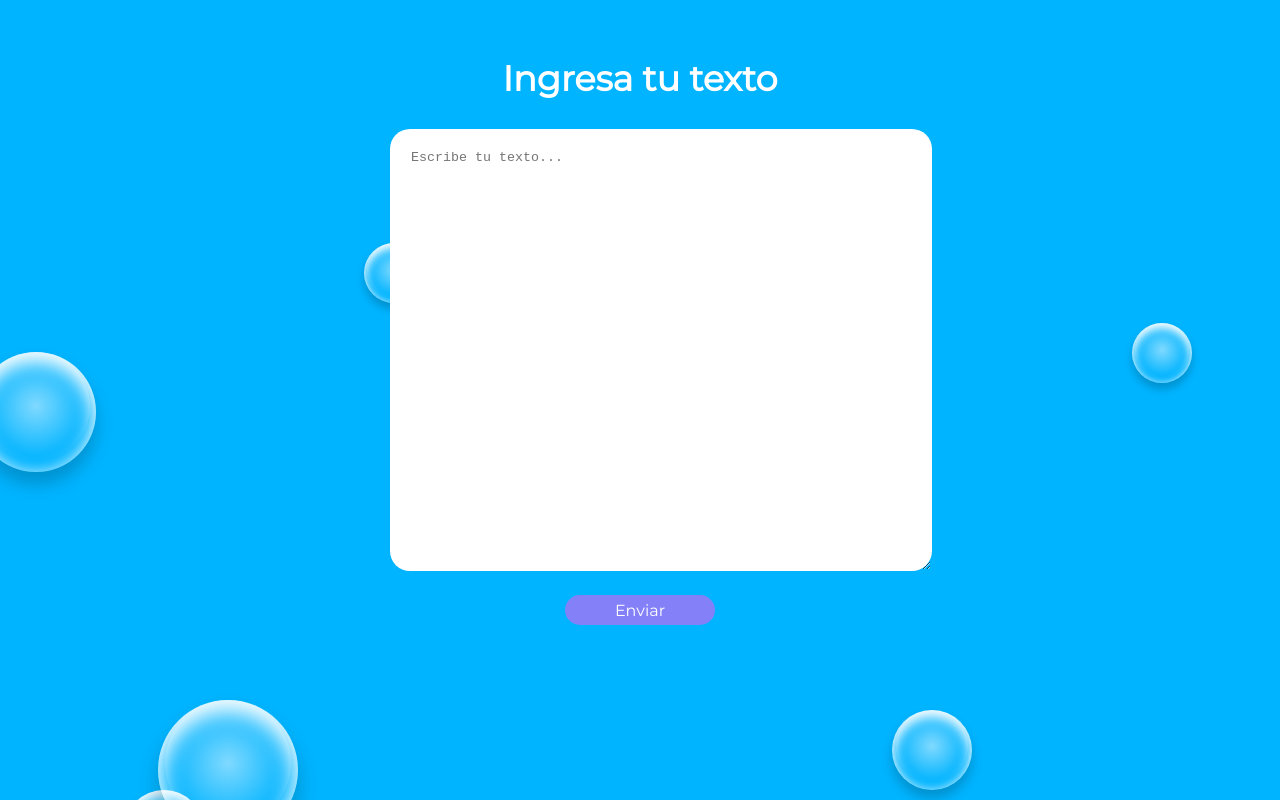
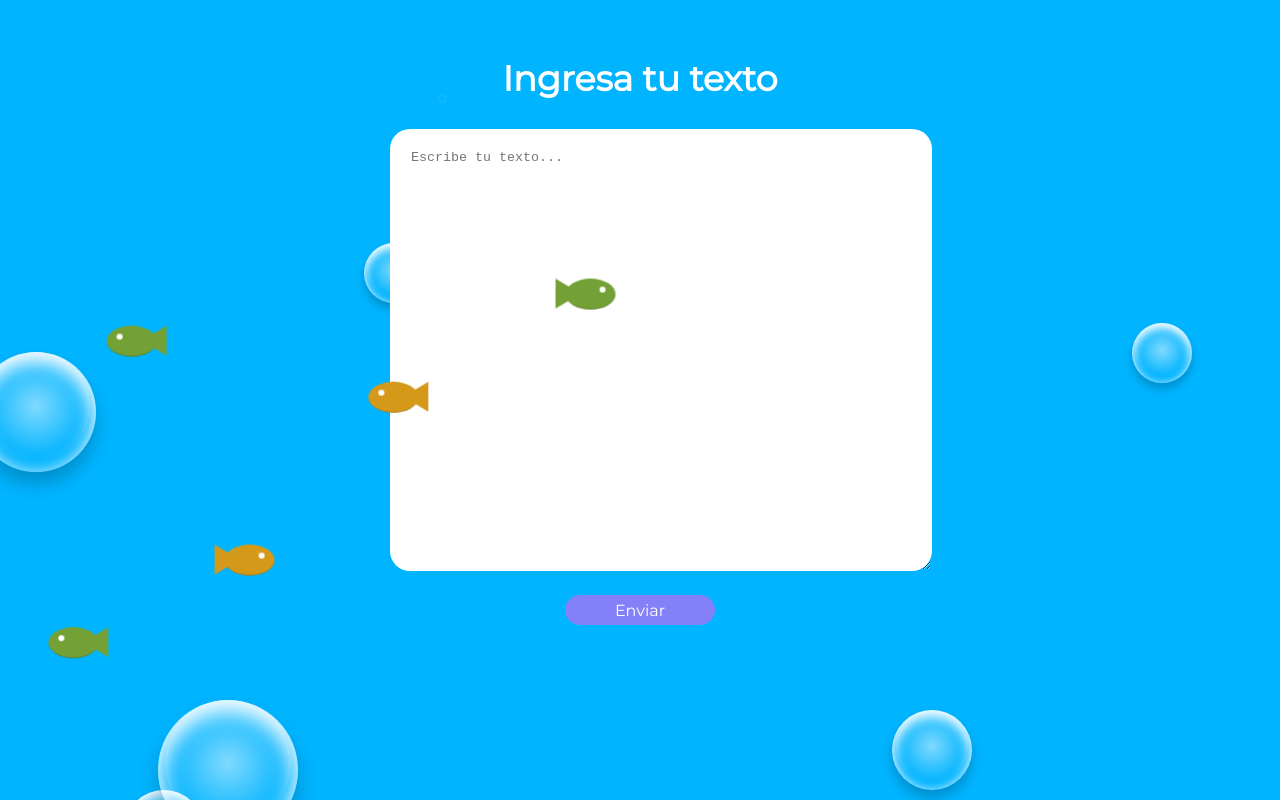
Before and after one commit to rmaafs/crypt-me, a React (Create React App) app: page / in a window 1280 px wide. Built offline with nearby package versions, Linux system fonts and the light colour scheme.

Commit message:
Peces agregados

```diff
--- a/public/index.html
+++ b/public/index.html
@@ -24,6 +24,8 @@
     -->
   <title>Crypt Me!</title>
   <link href="https://fonts.googleapis.com/css?family=Montserrat:400" rel="stylesheet">
+  <script src="https://code.jquery.com/jquery-3.6.0.js" integrity="sha256-H+K7U5CnXl1h5ywQfKtSj8PCmoN9aaq30gDh27Xc0jk="
+    crossorigin="anonymous"></script>
 </head>
 
 <body>
@@ -39,6 +41,122 @@
       To begin the development, run `npm start` or `yarn start`.
       To create a production bundle, use `npm run build` or `yarn build`.
     -->
+  <script>
+    var STARTING_FISH_COUNT = 5;
+
+    // globals
+    var $count, $pond, pondWidth, pondHeight;
+
+    // on document ready
+    $(function () {
+      // setup
+      $count = $(".count");
+      $pond = $(".pond");
+      determinePondSize();
+
+      // events
+      $(window).on("resize", determinePondSize);
+      $pond.on("click", stirPond);
+
+      // fill the pond
+      spawnStartingFish();
+    });
+
+    function determinePondSize() {
+      pondWidth = $pond.width();
+      pondHeight = $pond.height();
+    }
+
+    function spawnStartingFish() {
+      for (var i = 0; i < STARTING_FISH_COUNT; i++) {
+        spawnFish(getRandom(pondWidth), getRandom(pondHeight));
+      }
+    }
+
+    function stirPond(event) {
+      spawnFish(event.clientX, event.clientY);
+    }
+
+    function spawnFish(x, y) {
+      // setup fish
+      var $fish = $(
+        '<div class="fish"><div class="fish-bob"><div class="fish-direction"><div class="fish-body"></div></div></div></div>'
+      );
+      var colors = [1, 1, 1, 1, 1, 1, 1, 1, 2, 2, 2, 2, 3, 3, 4];
+      $fish.addClass("fish-" + colors[Math.floor(getRandom(15))]);
+      if (getRandom(2) < 1) {
+        $fish.addClass("fish-flip");
+      }
+      $fish.find(".fish-bob").css("animation-delay", "-" + getRandom(7) + "s");
+      $fish.find(".fish-body").on("click", pokeFish.bind(this, $fish));
+      positionFish($fish, x, y);
+
+      // let fish go
+      $pond.append($fish);
+      setTimeout(doFishyThings.bind(this, $fish), getRandom(10000));
+      $count.text($(".fish").length);
+    }
+
+    function pokeFish($fish) {
+      $fish.toggleClass("fish-spin");
+      return false;
+    }
+
+    function doFishyThings($fish) {
+      blowBubble($fish);
+      moveFish($fish);
+
+      var timeout = $fish.data("timeout");
+      clearTimeout(timeout);
+      timeout = setTimeout(
+        doFishyThings.bind(this, $fish),
+        10000 + getRandom(6000)
+      );
+      $fish.data("timeout", timeout);
+    }
+
+    function blowBubble($fish) {
+      var $bubbleFish = $('<div class="bubbleFish">');
+      if ($fish.hasClass("fish-flip")) {
+        $bubbleFish.addClass("bubbleFish-flip");
+      }
+
+      var x = $fish.data("x");
+      var y = $fish.data("y");
+      $bubbleFish.css({ top: y + "px", left: x + "px" });
+
+      $pond.prepend($bubbleFish);
+      setTimeout(popBubble.bind(this, $bubbleFish), 4000);
+    }
+
+    function moveFish($fish) {
+      var x = getRandom(pondWidth);
+      var y = getRandom(pondHeight);
+
+      if (x < $fish.data("x")) {
+        $fish.addClass("fish-flip");
+      } else {
+        $fish.removeClass("fish-flip");
+      }
+      positionFish($fish, x, y);
+    }
+
+    function positionFish($fish, x, y) {
+      $fish
+        .css("transform", "translate(" + x + "px, " + y + "px)")
+        .data("x", x)
+        .data("y", y);
+    }
+
+    function popBubble($bubbleFish) {
+      $bubbleFish.remove();
+    }
+
+    function getRandom(upper) {
+      return Math.random() * upper;
+    }
+
+  </script>
 </body>
 
 </html>
--- a/src/components/FishAnimation/FishAnimation.jsx
+++ b/src/components/FishAnimation/FishAnimation.jsx
@@ -1,21 +1,23 @@
 import React, { Fragment } from "react";
 import "./FishAnimation.css";
+import Fishes from "./Fishes/Fishes";
 
 const FishAnimation = () => {
   return (
     <Fragment>
       <div id="background-wrap">
-        <div class="bubble x1"></div>
-        <div class="bubble x2"></div>
-        <div class="bubble x3"></div>
-        <div class="bubble x4"></div>
-        <div class="bubble x5"></div>
-        <div class="bubble x6"></div>
-        <div class="bubble x7"></div>
-        <div class="bubble x8"></div>
-        <div class="bubble x9"></div>
-        <div class="bubble x10"></div>
+        <div className="bubble x1"></div>
+        <div className="bubble x2"></div>
+        <div className="bubble x3"></div>
+        <div className="bubble x4"></div>
+        <div className="bubble x5"></div>
+        <div className="bubble x6"></div>
+        <div className="bubble x7"></div>
+        <div className="bubble x8"></div>
+        <div className="bubble x9"></div>
+        <div className="bubble x10"></div>
       </div>
+      <Fishes />
     </Fragment>
   );
 };
--- /dev/null
+++ b/src/components/FishAnimation/Fishes/Fishes.css
@@ -0,0 +1,130 @@
+.pond {
+  position: absolute;
+  top: 0;
+  bottom: 0;
+  left: 0;
+  right: 0;
+  background-color: rgba(0, 0, 0, 0);
+}
+
+.fish {
+  position: absolute;
+  margin: -15px 0 0 -30px;
+  opacity: 0;
+  transition: transform 10s;
+  animation: spawn 0.5s forwards;
+}
+@keyframes spawn {
+  100% {
+    opacity: 1;
+  }
+}
+
+.fish-bob {
+  position: relative;
+  margin-top: -20px;
+  animation: bob 6s infinite;
+}
+@keyframes bob {
+  50% {
+    transform: translateY(40px);
+  }
+}
+
+.fish-direction {
+  position: relative;
+  transition: transform 0.5s;
+}
+
+.fish-body {
+  position: relative;
+  margin-left: 10px;
+  width: 50px;
+  height: 30px;
+  border-radius: 50%;
+  border-bottom: solid 1px rgba(0, 0, 0, 0.2);
+  transition: transform 2s ease-out;
+}
+.fish-body::before {
+  content: "";
+  display: block;
+  position: absolute;
+  left: -10px;
+  width: 0;
+  height: 0;
+  border-left: solid 25px orange;
+  border-top: solid 15px transparent;
+  border-bottom: solid 15px transparent;
+}
+.fish-body::after {
+  content: "";
+  display: block;
+  position: absolute;
+  top: 8px;
+  left: 34px;
+  width: 6px;
+  height: 6px;
+  background-color: #fff;
+  border-radius: 50%;
+}
+
+.fish-1 .fish-body {
+  background-color: #d49919;
+}
+.fish-1 .fish-body::before {
+  border-left-color: #d49919;
+}
+.fish-2 .fish-body {
+  background-color: #74a135;
+}
+.fish-2 .fish-body::before {
+  border-left-color: #74a135;
+}
+.fish-3 .fish-body {
+  background-color: #806fad;
+}
+.fish-3 .fish-body::before {
+  border-left-color: #806fad;
+}
+.fish-4 .fish-body {
+  background-color: #d97eb6;
+}
+.fish-4 .fish-body::before {
+  border-left-color: #d97eb6;
+}
+
+.fish-flip .fish-direction {
+  transform: scaleX(-1);
+}
+
+.fish-spin .fish-body {
+  transform: rotate(720deg);
+}
+
+.bubbleFish {
+  position: absolute;
+  width: 6px;
+  height: 6px;
+  border: solid 1px #fff;
+  border-radius: 50%;
+  margin: -15px 0 0 20px;
+  transform-origin: center top;
+  animation: bubbleFish 4s linear forwards;
+}
+@keyframes bubbleFish {
+  100% {
+    transform: translateY(-200px) rotate(-1080deg);
+    opacity: 0;
+  }
+}
+
+.bubbleFish-flip {
+  margin-left: -28px;
+  animation-name: bubbleFish-flip;
+}
+@keyframes bubbleFish-flip {
+  100% {
+    transform: translateY(-200px) rotate(1080deg);
+    opacity: 0;
+  }
+}
--- /dev/null
+++ b/src/components/FishAnimation/Fishes/Fishes.jsx
@@ -0,0 +1,12 @@
+import React, { Fragment } from "react";
+import "./Fishes.css";
+
+const Fishes = () => {
+  return (
+    <Fragment>
+      <div className="pond"></div>
+    </Fragment>
+  );
+};
+
+export default Fishes;
--- a/src/components/Main.jsx
+++ b/src/components/Main.jsx
@@ -8,11 +8,11 @@ import FishAnimation from "./FishAnimation/FishAnimation";
 const Main = () => {
   return (
     <div className="container">
-      <FishAnimation />
       <Router>
         <Form path="/" />
         <ViewContent path=":id/:secret" />
       </Router>
+      <FishAnimation />
     </div>
   );
 };
```
